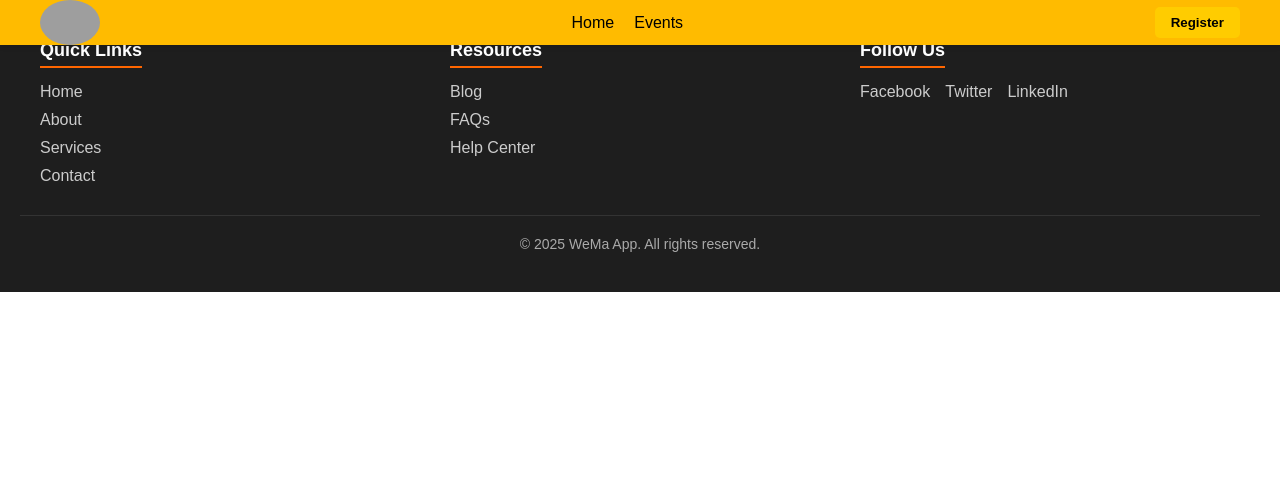
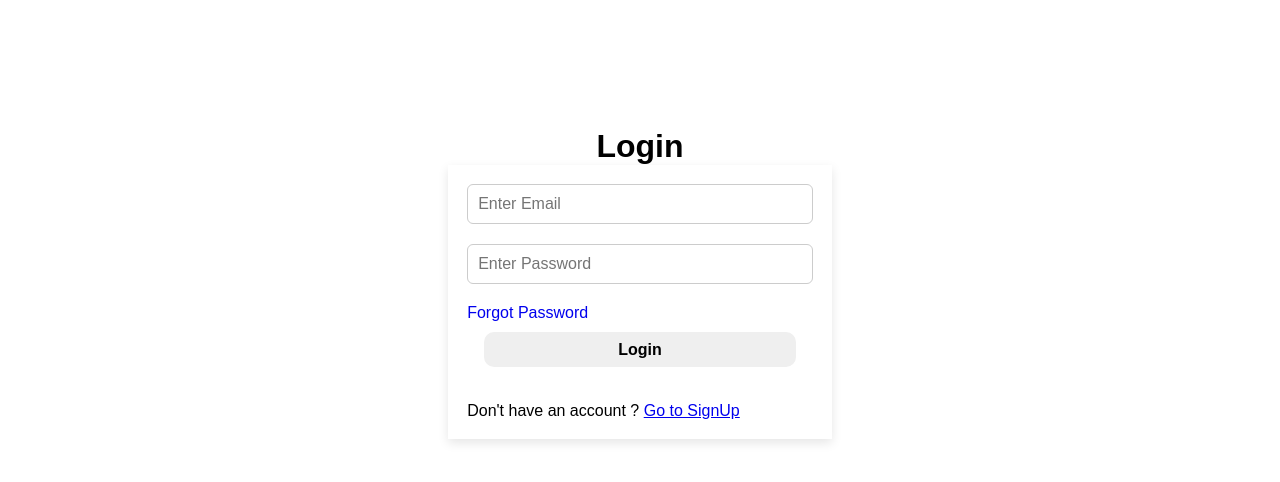
Before and after one commit to PriyanshuPravisht/icon_mediaFrontend, a React (Vite) app: page /admin/login in a window 1280 px wide. Shown: the top 482 px of the page. Built offline with nearby package versions, Linux system fonts and the light colour scheme; grey boxes are pictures that could not be loaded.

Commit message:
create login and signup page and integrated the API as well

```diff
--- a/src/App.jsx
+++ b/src/App.jsx
@@ -1,37 +1,58 @@
 import "./App.scss";
-import { BrowserRouter as Router, Routes, Route } from "react-router-dom";
+import { BrowserRouter as Router, Routes, Route ,useLocation, createBrowserRouter,
+  RouterProvider,} from "react-router-dom";
 import Navbar from "./components/navigation/Navbar";
 import Footer from "./components/navigation/Footer";
 import Body from "./components/navigation/Main";
 import PropertyListing from "./components/EventsCardData";
 import EventDetails from "./components/EventDetails";
 import AddEvent from "./components/Admin/AddEvent";
+import Login from "./components/Admin/auth/Login";
+import SignUp from "./components/Admin/auth/SignUp";
+import { AppRoutes } from "./utils/Routes";
+// function Layout({ children }) {
+//   const location = useLocation();
+
+//   const hideNavFooter = ["/Admin/Login", "/Admin/Signup"];
+
+//   const shouldHide = hideNavFooter.includes(location.pathname);
+
+//   return (
+//     <>
+//       {!shouldHide && <Navbar />}
+//       {children}
+//       {!shouldHide && <Footer />}
+//     </>
+//   );
+// }
+
+
+// function App() {
+//     return (
+//         <Router>
+//       <Layout>
+//         <Routes>
+//           <Route path="/" element={<Body />} />
+//           <Route path="/events" element={<PropertyListing />} />
+//           <Route path="/events/:id" element={<EventDetails />} />
+//           <Route path="/Admin/AddEvent" element={<AddEvent />} />
+//           <Route path="/Admin/Login" element={<Login />} />
+//           <Route path="/Admin/Signup" element={<SignUp />} />
+//         </Routes>
+//       </Layout>
+//     </Router>
+//     );
+// }
 
 function App() {
-    return (
-        <Router>
-            <Navbar />
+  const router = createBrowserRouter(AppRoutes);
 
-            <Routes>
-                {/* Home page */}
-                <Route path="/"
-                element={<Body />} />
-
-                {/* Events page */}
-                <Route path="/events"
-                 element={<PropertyListing />} />
-
-                  {/* Event details page */}
-                <Route path="/events/:id" element={<EventDetails />} />
-
-                {/* Add Event page */}
-                <Route path="/Admin/AddEvent" element={<AddEvent />} />
-
-            </Routes>
-
-            <Footer />
-        </Router>
-    );
+  return (
+    <>
+      <RouterProvider router={router} />
+    </>
+  );
 }
 
+
 export default App;
--- a/src/App.scss
+++ b/src/App.scss
@@ -3,3 +3,4 @@
 @use './styles/navigation/home';
 @use './styles/navigation/Events';
 @use './styles/navigation/addform';
+@use './styles/navigation/login.scss';
--- /dev/null
+++ b/src/components/Admin/AdminLayout.jsx
@@ -0,0 +1,8 @@
+import React from "react";
+import { Outlet } from "react-router-dom";
+
+const AdminLayout = ({ children }) => {
+  return <div>{children || <Outlet />}</div>;
+};
+
+export default AdminLayout;
--- /dev/null
+++ b/src/components/Admin/auth/Login.jsx
@@ -0,0 +1,136 @@
+import React, { useState } from "react";
+import axios from "axios"
+import { Link, useNavigate } from "react-router-dom";
+
+const Login = () => {
+  const navigate = useNavigate();
+  const [form, setForm] = useState({ email: "", password: "" });
+  const [message, setMessage] = useState("");
+  const [showForgot, setShowForgot] = useState(false);
+  const [forgotForm, setForgotForm] = useState({ email: "", newPassword: "" });
+  const [forgotMsg, setForgotMsg] = useState("");
+
+  const handleChange = (e) => {
+    setForm({ ...form, [e.target.name]: e.target.value });
+  };
+
+  const handleSubmit = async (e) => {
+    e.preventDefault();
+    try {
+      // generate id for login request
+      // const id = Date.now().toString();
+
+       const body = {
+
+        name: "login User", // placeholder since login generally doesn't need name
+        email: form.email,
+        password: form.password,
+      };
+
+        const res = await axios.post(
+        "http://35.179.173.165:9302/api/auth/login",
+        body
+      ); console.log("login response: ", res.data);
+      localStorage.setItem("token", res.data.token);
+      setMessage("✅ Login successful!");
+      navigate("/");
+    } catch (err) {
+      setMessage("❌ " + (err.response?.data?.msg || err.message));
+    }
+  };
+
+  // Handle forgot password
+  const handleForgotChange = (e) => {
+    setForgotForm({ ...forgotForm, [e.target.name]: e.target.value });
+  };
+
+  const handleForgotSubmit = async (e) => {
+    e.preventDefault();
+    try {
+       const res = await axios.post(
+        "http://35.179.173.165:9302/api/auth/reset-password",
+        forgotForm
+      );
+      setForgotMsg("✅ " + res.data.msg);
+      setForgotForm({ email: "", newPassword: "" });
+      setTimeout(() => setShowForgot(false), 1000);
+    } catch (err) {
+      setForgotMsg("❌ " + (err.response?.data?.msg || err.message));
+    }
+  };
+
+  return (
+    <div className="form-container" >
+      <h2>Login</h2>
+      <form onSubmit={handleSubmit}>
+        <input
+          type="email"
+          name="email"
+          placeholder="Enter Email"
+          className="inputfield"
+          value={form.email}
+          onChange={handleChange}
+          required
+        /><br></br>
+        <input
+          type="password"
+          name="password"
+          className="inputfield"
+          placeholder="Enter Password"
+          value={form.password}
+          onChange={handleChange}
+          required
+        /><br></br>
+        <Link
+          type="button"
+          className="forgot-btn"
+          onClick={() => setShowForgot(true)}
+        >
+          Forgot Password
+        </Link>
+        <br></br>
+        <button type="submit" className="lgn_btn">Login</button>
+        <p>
+          Don't have an account ? <Link to="/admin/signup">Go to SignUp</Link>
+        </p>
+      </form>
+      <p>{message}</p>
+
+      {/* Forgot Password Modal */}
+      {showForgot && (
+        <div className="modal-overlay">
+          <div className="modal">
+            <h3>Reset Password</h3>
+            <form onSubmit={handleForgotSubmit}>
+              <input
+                type="email"
+                name ="email"
+                className="inputfield"
+                placeholder="Enter your email"
+                value={forgotForm.email}
+                onChange={handleForgotChange}
+                required
+              />
+              <input
+                className="inputfield"
+                type="password"
+                name="newPassword"
+                placeholder="Enter new password"
+                value={forgotForm.newPassword}
+                onChange={handleForgotChange}
+                required
+              />
+              <button type="submit">Reset Password</button>
+              <button type="button" onClick={() => setShowForgot(false)}>
+                Cancel
+              </button>
+            </form>
+            <p>{forgotMsg}</p>
+          </div>
+        </div>
+      )}
+    </div>
+  );
+};
+
+export default Login;
--- /dev/null
+++ b/src/components/Admin/auth/SignUp.jsx
@@ -0,0 +1,79 @@
+import React, { useState } from "react";
+import axios  from "axios";
+import { Link } from "react-router-dom";
+
+const SignUp = () => {
+  const [form, setForm] = useState({ name: "", email: "", password: "" });
+  const [message, setMessage] = useState("");
+
+  const handleChange = (e) => {
+    setForm({ ...form, [e.target.name]: e.target.value });
+  };
+
+  const handleSubmit = async (e) => {
+    e.preventDefault();
+    try {
+      // Generate random id
+      // const id = Date.now().toString();
+
+      const body = {
+
+        name: form.name,
+        email: form.email,
+        password: form.password,
+      };
+
+        const res = await axios.post(
+        "http://35.179.173.165:9302/api/auth/register",
+        body
+      );
+      console.log("user response: ", res.data);
+      setMessage("✅ Registered successfully!");
+      setForm({ name: "", email: "", password: "" });
+    } catch (err) {
+      setMessage("❌ " + (err.response?.data?.msg || err.message));
+    }
+  };
+
+  return (
+    <div className="form-container" style={{marginTop:"20%"}}>
+      <h2 className="">Register</h2>
+      <form onSubmit={handleSubmit}>
+        <input
+          type="text"
+          name="name"
+          className="inputfield"
+          placeholder="Full Name"
+          value={form.name}
+          onChange={handleChange}
+          required
+        />
+        <input
+          type="email"
+          name="email"
+          className="inputfield"
+          placeholder="Email"
+          value={form.email}
+          onChange={handleChange}
+          required
+        />
+        <input
+          type="password"
+          name="password"
+          className="inputfield"
+          placeholder="Password"
+          value={form.password}
+          onChange={handleChange}
+          required
+        />
+        <button type="submit">Register</button>
+        <p>
+          Already have an account ? <Link to="/admin/login">Go to Login</Link>
+        </p>
+      </form>
+      <p>{message}</p>
+    </div>
+  );
+};
+
+export default SignUp;
--- a/src/components/EventsCardData.jsx
+++ b/src/components/EventsCardData.jsx
@@ -193,7 +193,7 @@ const PropertyListing = () => {
       {properties.map((property) => (
         <Card key={property.id} {...property}
         cardGradient={eventHome_cardGradient}
-            textColor={eventHome_textColor}/>
+        textColor={eventHome_textColor}/>
       ))}
 
     </div>
--- a/src/components/navigation/Navbar.jsx
+++ b/src/components/navigation/Navbar.jsx
@@ -1,9 +1,18 @@
 import React, { useState, useEffect } from "react";
-import { Link } from "react-router-dom"; // ✅ Import Link
+import { Link ,useNavigate} from "react-router-dom"; // ✅ Import Link
 // import "./Navbar.css";
 
 const Navbar = () => {
-    const [scrolled, setScrolled] = useState(false);
+  const navigate = useNavigate();
+  const [scrolled, setScrolled] = useState(false);
+
+  const handleLogout = () => {
+    // Remove saved token
+    localStorage.removeItem("token");
+
+    // Redirect to login page
+    navigate("/admin/login");
+  }
 
     useEffect(() => {
         const handleScroll = () => {
@@ -38,7 +47,7 @@ const Navbar = () => {
                     <li><Link to="/contact">Contact Us</Link></li> */}
 
                 </ul>
-                <button className="register-btn">Register</button>
+                <button className="register-btn" onClick={handleLogout}>Log Out</button>
             </div>
         </nav>
     );
--- /dev/null
+++ b/src/styles/navigation/login.scss
@@ -0,0 +1,50 @@
+.form-container{
+    width:30%;
+    margin:10% auto;
+}
+
+.form-container form{
+     box-shadow: 0 4px 10px rgba(0,0,0,0.1);
+    padding: 5%;
+}
+
+.inputfield{
+  width: 100%;
+  padding: 10px;
+  border: 1px solid #ccc;
+  border-radius: 6px;
+  font-size: 16px;
+  margin-bottom:20px;
+}
+
+.form-container h2{
+    display: flex;
+    justify-content: center;
+    font-size: 2rem;
+}
+
+.forgot-btn{
+    text-decoration: none;
+}
+
+.lgn_btn{
+    height:35px;
+    width:90%;
+    display: flex;
+    justify-content: center;
+    align-items: center;
+    margin:10px auto;
+    border-radius: 10px;
+    border:none;
+    cursor: pointer;
+    font-weight: 600;
+    font-size: 1rem;
+}
+
+.lgn_btn:hover{
+    background-color:rgb(244, 208, 102);
+}
+
+.form-container p{
+margin-top: 10%;
+}
--- /dev/null
+++ b/src/utils/Routes.jsx
@@ -0,0 +1,39 @@
+import React from "react";
+import { UserLayout } from "../assets/layouts/UserLayout";
+import AdminLayout from "../components/Admin/AdminLayout";
+import Login from "../components/Admin/auth/Login";
+import SignUp from "../components/Admin/auth/SignUp";
+import PropertyListing from "../components/EventsCardData";
+import EventDetails from "../components/EventDetails";
+import Body from "../components/navigation/Main";
+
+export const AppRoutes = [
+  {
+    path: "/",
+    element: <UserLayout />,
+    children: [
+    {
+     path:"/",
+     element:<Body />,
+    } ,
+    {
+     path:"/events",
+     element:<PropertyListing />,
+    } ,
+    {
+     path:"/events/:id",
+     element:<EventDetails />,
+    } ,
+],
+  },
+
+      {
+        path: "/admin",
+        element: <AdminLayout />,
+        children: [
+          { path: "login", element: <Login /> },
+          { path: "signup", element: <SignUp /> },
+
+        ],
+      },
+    ]
```
Also changed, not shown: src/assets/layouts/UserLayout.jsx (added, +26 -0 lines), src/utils/axiosInstance.js (added, +11 -0 lines).
